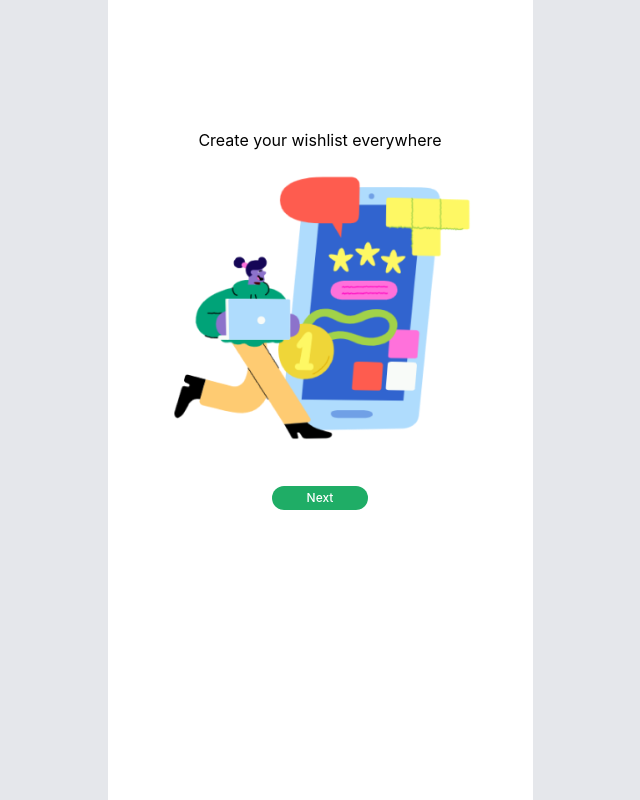
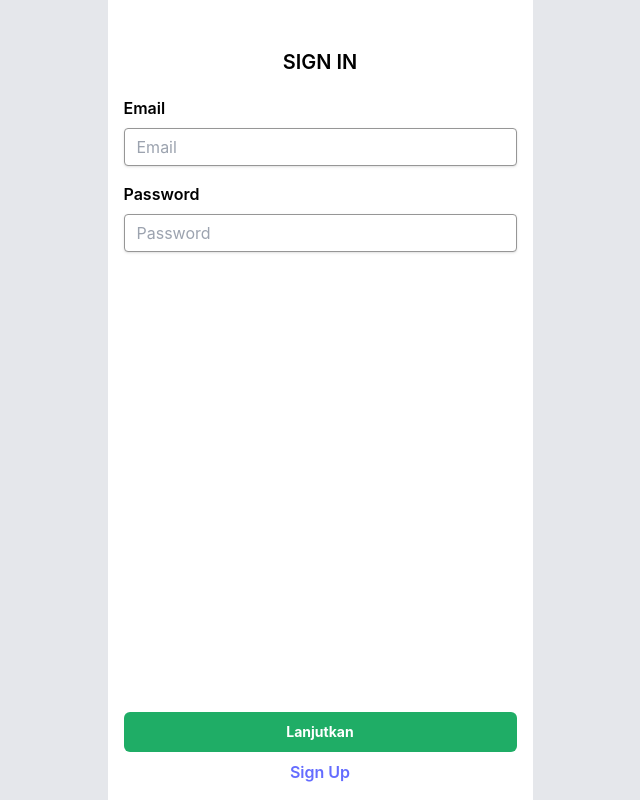
Before and after one commit to next-3-revou/gifty-fe-dev, a React (Vite) app: page / in a window 1280 px wide. Shown: the whole page, without its empty margins (320-960 px from the left). Built offline with nearby package versions, Linux system fonts and the light colour scheme.

Commit message:
feat: add login and integrating avatar with BE

```diff
--- a/package.json
+++ b/package.json
@@ -11,6 +11,7 @@
   },
   "dependencies": {
     "@ant-design/icons": "^5.3.1",
+    "@reduxjs/toolkit": "^2.2.1",
     "antd": "^5.14.2",
     "axios": "^1.6.7",
     "formik": "^2.4.5",
--- a/src/component/atom/Button/index.jsx
+++ b/src/component/atom/Button/index.jsx
@@ -21,7 +21,7 @@ const Buttons = ({title, size, onClick,isIcon, types}) => {
           <h4 className='text-black'>Add List</h4>
         </>
       )
-    } else {
+    } else if(types === "listhistory") {
       return (
         <>
           <Button type="primary" icon={<GiftOutlined />} shape="circle" className='bg-[#1FAD66]' size={"large"}  onClick={onClick} />
@@ -32,7 +32,7 @@ const Buttons = ({title, size, onClick,isIcon, types}) => {
 
   } else {
     return (
-      <button className={`bg-[#1FAD66] text-white w-24 h-6 rounded-full p-0 `} onClick={onClick}>
+      <button type="submit" className={`bg-[#1FAD66] text-white w-24 h-6 rounded-full p-0 `} onClick={onClick}>
         <p className={`text-${size === null ? 'lg' : size}`}>{title}</p>
       </button>
     )
--- a/src/page/Avatar/index.jsx
+++ b/src/page/Avatar/index.jsx
@@ -1,20 +1,65 @@
-// import React from 'react'
+import React, { useState } from 'react'
 import { Avatar} from 'antd';
 import { useNavigate  } from 'react-router-dom';
+import { Spin, message } from 'antd';
 import user from '../../uploads/images/user.png'
-import Forms from '../../component/molecules/Form';
+import { useFormik } from 'formik';
+import * as yup from 'yup'
+import axios from "axios";
+import Buttons from '../../component/atom/Button';
+
 import './styles.css'
+const URL = import.meta.env.VITE_BE_ENDPOINT
+
 
 const Avatars = () => {
   const navigate = useNavigate();
+	const tokens = JSON.parse(localStorage.getItem('accessToken'));
 
-  const toPaymentPage = (e) => {
-    e.preventDefault()
-    navigate('/paymethod')
+	const [messageApi, contextHolder] = message.useMessage();
+
+	const [loading, setLoading] = useState(false)
+
+  const toPaymentPage = async (values) => {
+		try {
+			setLoading(true)
+      const response = await axios.put(`${URL}/user/set-username`, values, {
+        headers: {
+          Authorization: `Bearer ${tokens}`,
+          'Content-Type': 'application/json',
+          Accept: 'application/json',
+        },
+      });
+
+			console.log(response)
+		} catch (error) {
+			setLoading(false)
+			messageApi.open({
+				type: 'error',
+				content: error.message,
+			})
+		}
   }
+
+
+	const initialValues = {
+    username: '',
+  }
+
+	const validationSchema = yup.object({
+		username: yup.string().required('This field required'),
+  })
+
+	const formMik = useFormik({
+    initialValues: initialValues,
+    onSubmit: toPaymentPage,
+    validationSchema: validationSchema
+  })
+
 
 	return (
 		<>
+			{contextHolder}
 			<main className="bg-gray-200">
 				<section
 					className="relative mx-auto flex h-[100dvh] w-full max-w-[425px] flex-1 flex-col bg-white"
@@ -33,7 +78,24 @@ const Avatars = () => {
 										<Avatar size={125} src={user} />
 										</div>
 										<div className="avatar-content py-3">
-											<Forms type={"avatar"} onClick={(e) => toPaymentPage(e)} />
+											<form onSubmit={formMik.handleSubmit}>
+												<div className="mb-4 pb-32">
+													<input
+														className="shadow appearance-none border border-[#969696] rounded w-9/12 py-2 px-3 text-gray-700 leading-tight focus:outline-none focus:shadow-outline"
+														value={formMik.values.username || ''}
+														onChange={formMik.handleChange('username')}
+														id="username"
+														type="text"
+														placeholder="Username"
+													/>
+													{ formMik.errors.username && (
+														 <h2 className='form-error text-black font-semibold'>{formMik.errors.username}</h2>
+													)}
+												</div>
+												<div className="flex items-center justify-center">
+													<Buttons title={"Next"} size={"sm"} />
+												</div>
+											</form>
 										</div>
 									</div>
 								</div>
@@ -42,6 +104,11 @@ const Avatars = () => {
 					</section>
 				</section>
 			</main>
+      { loading &&
+				<div className="absolute inset-0 flex justify-center items-center z-[9999] bg-gray-400 bg-opacity-75">
+					<Spin size="large" />
+				</div>
+			}
 		</>
 	)
 }
--- a/src/page/FrontPage/index.jsx
+++ b/src/page/FrontPage/index.jsx
@@ -7,7 +7,6 @@ import axios from "axios";
 
 import Carousels from '../../component/atom/Carousel'
 import front1 from '../../uploads/images/front1.png'
-// import Forms from '../../component/molecules/Form';
 import './styles.css'
 import Buttons from '../../component/atom/Button';
 
@@ -49,7 +48,7 @@ const FrontPage = () => {
       })
 
       if(response.status === 200) {
-        navigate('/avatar')
+        navigate('/')
       }
     } catch (error) {
       setLoading(false)
@@ -57,9 +56,7 @@ const FrontPage = () => {
         type: 'error',
         content: error.message,
       })
-
     }
-    // navigate('/avatar')
   }
 
   const validationSchema = yup.object({
--- /dev/null
+++ b/src/page/Sign In/index.jsx
@@ -0,0 +1,177 @@
+import React, { useState } from 'react'
+import { Link, useNavigate } from 'react-router-dom'
+
+import { useDispatch } from 'react-redux';
+import { Spin, message } from 'antd';
+import { useFormik } from 'formik';
+import * as yup from 'yup'
+import axios from "axios";
+import { storeData } from '../../util';
+
+const URL = import.meta.env.VITE_BE_ENDPOINT
+
+const SignIn = () => {
+  const navigate = useNavigate();
+	const dispatch = useDispatch();
+	const [messageApi, contextHolder] = message.useMessage();
+
+	const [loading, setLoading] = useState(false)
+
+	const initialValues = {
+    email: '',
+    password: ''
+  }
+
+	const validationSchema = yup.object({
+    email: yup.string().required('This field required').email('Invalid format email'),
+    password: yup.string().required('This field required')
+                       .min(8, 'Password is too short - should be 8 chars minimum.')
+                       .matches(/[a-zA-Z]/, 'Password can only contain Latin letters.'),
+  })
+
+	const handleLogin = async (values) => {
+		try {
+			setLoading(true)
+      const response = await axios.post(`${URL}/auth/login`, values , {
+        headers: {
+          "Content-Type": "application/json"
+        }
+      })
+
+			if (response.status === 200) {
+				setLoading(false)
+				dispatch({type: 'ADD_TOKEN', payload: response.data.data})
+				storeData('accessToken', response.data.data.token)
+				storeData('hasSetUsername', response.data.data.hasSetUsername)
+
+				const hasUsername = localStorage.getItem("hasSetUsername");
+				const parsedItem = JSON.parse(hasUsername);
+
+				messageApi.open({
+          type: 'success',
+          content: 'Login Success',
+        })
+
+				if(parsedItem === true) {
+					navigate('/',{ replace: true })
+				} else {
+					navigate('/avatar',{ replace: true })
+				}
+			}
+
+
+		} catch (error) {
+			setLoading(false)
+      messageApi.open({
+        type: 'error',
+        content: error.message,
+      })
+		}
+	}
+
+	const formMik = useFormik({
+    initialValues: initialValues,
+    onSubmit: handleLogin,
+    validationSchema: validationSchema
+  })
+
+
+  return (
+		<>
+			{contextHolder}
+			<main className="bg-gray-200">
+				<section
+					className="relative mx-auto flex h-[100dvh] w-full max-w-[425px] flex-1 flex-col bg-white"
+					style={{ opacity: 1, transform: "none" }}
+				>
+					<section className="flex h-full flex-col overflow-x-hidden">
+						<div className="container flex h-full flex-col pb-4 pt-6">
+							<div className="flex h-full flex-col justify-between">
+								<div className="mt-6">
+									<div className="relative pb-20">
+										<div className="form-titles">
+											<h2 className='text-black font-semibold mb-5 text-xl'>SIGN IN</h2>
+										</div>
+										<form
+											id="form-login"
+											className="flex flex-col gap-y-4 px-4"
+											data-gtm-form-interact-id={0}
+											onSubmit={formMik.handleSubmit}
+										>
+											<div>
+												<div className="relative">
+													<label
+														htmlFor="phone_number"
+														className="text-black mb-2 block cursor-pointer text-left font-semibold"
+													>
+														Email
+													</label>
+													<input
+														id="email"
+														placeholder="Email"
+														value={formMik.values.email || ''}
+														onChange={formMik.handleChange('email')}
+														type="email"
+														className="shadow appearance-none border border-[#969696] rounded w-full py-2 px-3 text-gray-700 leading-tight focus:outline-none focus:shadow-outline"
+														name="email"
+													/>
+													{ formMik.errors.email && (
+															<h2 className='form-error text-red-600 text-left font-semibold'>{formMik.errors.email}</h2>
+													)}
+												</div>
+											</div>
+											<div>
+												<div className="relative">
+													<label
+														htmlFor="password"
+														className="text-black mb-2 block cursor-pointer text-left font-semibold"
+													>
+														Password
+													</label>
+													<input
+														id="password"
+														value={formMik.values.password || ''}
+														onChange={formMik.handleChange('password')}
+														placeholder="Password"
+														type="password"
+														className="shadow appearance-none border border-[#969696] rounded w-full py-2 px-3 text-gray-700 leading-tight focus:outline-none focus:shadow-outline"
+														name="password"
+													/>
+													{ formMik.errors.password && (
+															<h2 className='form-error text-red-600 text-left font-semibold'>{formMik.errors.password}</h2>
+													)}
+												</div>
+											</div>
+										</form>
+										<div className="fixed inset-x-0 bottom-0 z-10 mx-auto flex min-h-[72px] max-w-[425px] items-center bg-white p-4">
+											<div className="flex w-full flex-col gap-y-2 text-center">
+												<button
+													id="btn-form-login"
+													type='submit'
+													onClick={formMik.handleSubmit}
+													className="focus:outline-none focus:ring-blue-300 focus:ring-2 items-center inline-flex justify-center font-bold px-4 min-w-[80px] transition-colors bg-[#1FAD66] text-white hover:bg-blue-600 w-full h-10 text-sm rounded-md"
+												>
+													Lanjutkan
+												</button>
+												<Link to="/getstarted" className="text-primary block font-semibold">
+													Sign Up
+												</Link>
+											</div>
+										</div>
+									</div>
+								</div>
+							</div>
+						</div>
+					</section>
+				</section>
+			</main>
+      { loading &&
+				<div className="absolute inset-0 flex justify-center items-center z-[9999] bg-gray-400 bg-opacity-75">
+					<Spin size="large" />
+				</div>
+			}
+		</>
+  )
+}
+
+export default SignIn
--- /dev/null
+++ b/src/redux/token/index.js
@@ -0,0 +1,30 @@
+const initialState = {
+    tokenizer: {
+      accessToken: '',
+    }
+
+  };
+
+  const tokenReducer = (state = initialState, action) => {
+    switch (action.type) {
+      case 'ADD_TOKEN':
+        return {
+          ...state,
+          tokenizer: {
+            ...state.tokenizer,
+            accessToken: action.payload.token,
+          },
+        };
+
+      case 'CLEAR_TOKEN':
+        return {
+          initialState,
+        };
+
+      default:
+        break;
+    }
+    return state;
+  };
+
+  export default tokenReducer;
--- a/src/route/index.jsx
+++ b/src/route/index.jsx
@@ -6,17 +6,13 @@ import SplitBillDetails from '../page/SplitBillDetails';
 import Profiles from '../page/Dashboard';
 import Wishlist from '../page/Wishlist';
 import PersonalWL from '../page/PersonalWL';
+import SignIn from '../page/Sign In';
 
 export const PublicRoutes = () => {
   return (
       <Routes>
-          <Route path='/' element={<FrontPage />} />
-          <Route path='/paymethod' element={<Payment />} />
-          <Route path='/avatar' element={<Avatars />} />
-          <Route path='/profile' element={<Profiles />} />
-          <Route path='/wishlist' element={<Wishlist />} />
-					<Route path='/wishlist/personal' element={<PersonalWL />} />
-          <Route path='/split' element={<SplitBillDetails />} />
+          <Route path='/' element={<SignIn />} />
+          <Route path='/getstarted' element={<FrontPage />} />
           <Route path='*' element={<Navigate to='/' replace />} />
       </Routes>
   );
@@ -25,6 +21,12 @@ export const PublicRoutes = () => {
 export const PrivateRoutes = () => {
   return (
       <Routes>
+          <Route path='/' element={<Profiles />} />
+          <Route path='/paymethod' element={<Payment />} />
+          <Route path='/avatar' element={<Avatars />} />
+          <Route path='/wishlist' element={<Wishlist />} />
+					<Route path='/wishlist/personal' element={<PersonalWL />} />
+          <Route path='/split' element={<SplitBillDetails />} />
           <Route path='*' element={<Navigate to='/' replace />} />
       </Routes>
   );
--- /dev/null
+++ b/src/util/index.js
@@ -0,0 +1,35 @@
+export const storeData = async (key, value) => {
+	try {
+		await localStorage.setItem(key, JSON.stringify(value));
+	} catch (e) {
+		console.log(e);
+	}
+};
+
+export const getData = async key => {
+	try {
+		const value = await localStorage.getItem(key);
+		if (value !== null) {
+			// value previously stored
+			return JSON.parse(value);
+		}
+	} catch (e) {
+		console.log(e);
+	}
+};
+
+export const clearData = async key => {
+	try {
+		await localStorage.clear();
+	} catch (e) {
+		console.log(e);
+	}
+};
+
+export const clearDataByKey = async key => {
+	try {
+		await localStorage.removeItem(key);
+	} catch (e) {
+		console.log(e.message);
+	}
+};
```
Also changed, not shown: src/App.jsx (+11 -2 lines), src/main.jsx (+7 -3 lines), src/redux/index.js (added, +11 -0 lines), 1 other file (tests, documents, lock files or other folders).
